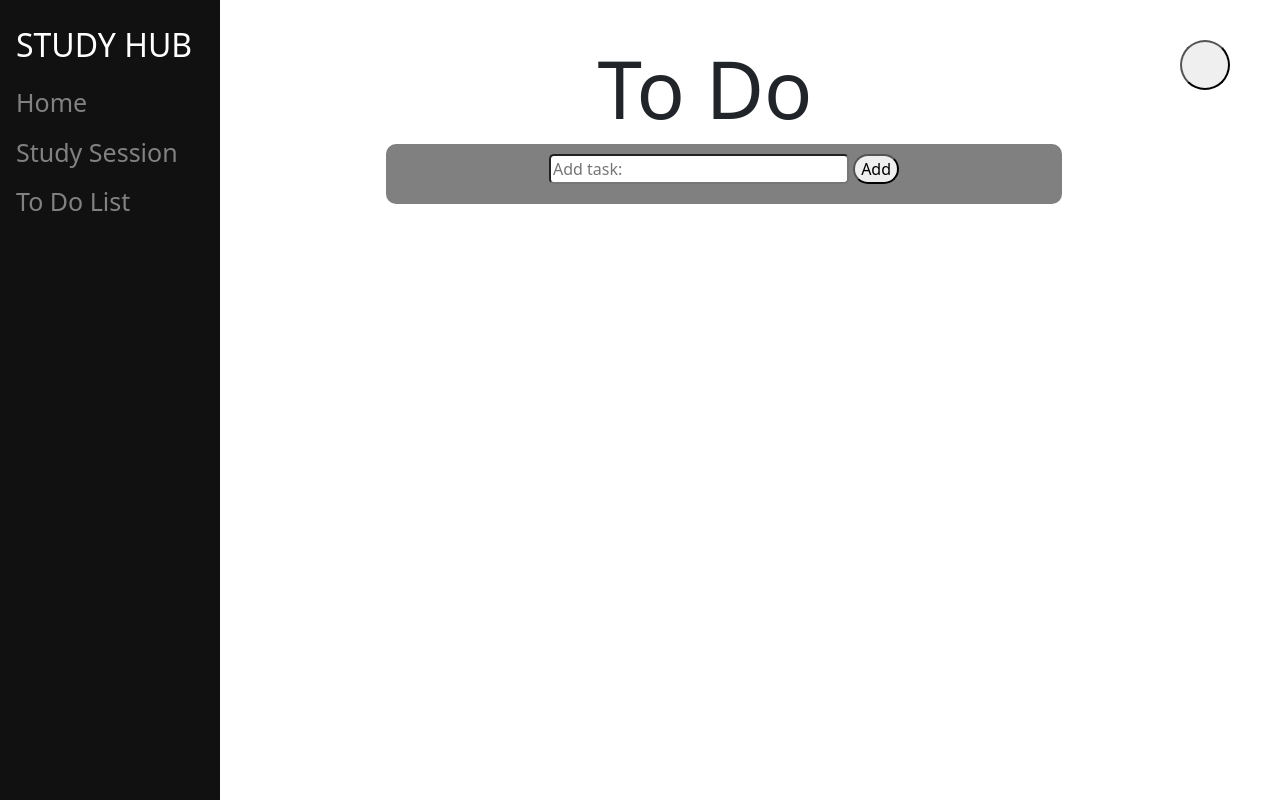
After one commit to SportWizard/StudyHub, a Flask app: page /to-do-list in a window 1280 px wide. The commit adds this page. Run offline with Flask 3, Linux system fonts and the light colour scheme; the visitor is signed in with stand-in values (Sample User, id 1); data that the repository does not hold is empty.

Commit message:
to do list

```diff
--- a/src/__init__.py
+++ b/src/__init__.py
@@ -24,7 +24,7 @@ def create_app():
     app.register_blueprint(views, url_prefix="/")
     app.register_blueprint(auth, url_prefix="/")
 
-    from .models import User
+    from .models import User, Task
 
     create_database(app)
 
--- /dev/null
+++ b/src/static/css/toDoList.css
@@ -0,0 +1,42 @@
+.main h1 {
+    text-align: center;
+}
+
+.box {
+    margin-left: 15%;
+    background-color: gray;
+    width: 65%;
+    height: 50%;
+    padding: 10px;
+    border-radius: 10px;
+}
+
+.box button {
+    border-radius: 20px;
+}
+
+#header form {
+    text-align: center;
+    margin-bottom: 10px;
+}
+
+#header input {
+    border-radius: 5px;
+    width: 300px;
+}
+
+.task {
+    border-style: solid;
+    border-color: black;
+    font-size: 20px;
+    padding: 1%;
+}
+
+.task button {
+    float: right;
+    margin-right: 1%;
+}
+
+.task a{
+    text-decoration: underline;
+}
--- a/src/templates/base.html
+++ b/src/templates/base.html
@@ -1,3 +1,4 @@
+<!--for login and sign up-->
 <!DOCTYPE html>
 <html lang="en">
     <head>
@@ -6,7 +7,7 @@
         <meta http-equiv="X-UA-Compatible" content="ie=edge">
         <!--bootstrap CSS-->
         <link href="https://cdn.jsdelivr.net/npm/bootstrap@5.0.2/dist/css/bootstrap.min.css" rel="stylesheet" integrity="sha384-EVSTQN3/azprG1Anm3QDgpJLIm9Nao0Yz1ztcQTwFspd3yD65VohhpuuCOmLASjC" crossorigin="anonymous"/>
-        {% block css %}{% endblock %}
+        {% block css %}{% endblock %} <!--css link-->
         <title>{% block title %}{% endblock %}</title>
     </head>
 
--- a/src/templates/login.html
+++ b/src/templates/login.html
@@ -12,7 +12,7 @@
     <h2>Please Login</h2>
 
     <form method="POST">
-        <input type="email" class="form" id="email" name="email" placeholder="Email:"/>
+        <input type="text" class="form" id="username" name="username" placeholder="Username:"/>
 
         <br/>
 
--- a/src/templates/signup.html
+++ b/src/templates/signup.html
@@ -11,10 +11,6 @@
 
     <form method="POST">
         <input type="text" class="form" id="username" name="username" placeholder="Username:"/>
-
-        <br/>
-
-        <input type="email" class="form" id="email" name="email" placeholder="Email:"/>
 
         <br/>
 
--- /dev/null
+++ b/src/templates/toDoList.html
@@ -0,0 +1,48 @@
+{% extends "base.html" %}
+
+{% block css %}
+    <link href="../static/css/home.css" rel="stylesheet"/>
+    <link href="../static/css/toDoList.css" rel="stylesheet"/>
+{% endblock %}
+
+{% block title %}To Do List{% endblock %}
+
+{% block content %}
+    <div class="sidenav">
+        <h2>STUDY HUB</h2>
+
+        <a href="/home">Home</a>
+        <a href="">Study Session</a>
+        <a href="/to-do-list">To Do List</a>
+    </div>
+
+    <div class="main">
+        <div class="topBar">
+            <button>
+                <img src=""/>
+            </button>
+        </div>
+
+        <h1>To Do</h1>
+
+        <div class="box">
+            <div id="header">
+                <form method="POST">
+                    <input type="text" id="text" name="text" placeholder="Add task:"/>
+                    <button type="submit">Add</button>
+                </form>
+            </div>
+
+            <div id="tasks">
+                {% for task in tasks %}
+                    <div class="task">
+                        {{ task.text }}
+                        <a href="/delete-to-do/{{ task.id }}">
+                            <button>Delete</button>
+                        </a>
+                    </div>
+                {% endfor %}
+            </div>
+        </div>
+    </div>
+{% endblock %}
--- a/src/views.py
+++ b/src/views.py
@@ -1,5 +1,7 @@
-from flask import Blueprint, render_template
+from flask import Blueprint, render_template, request, flash, redirect, url_for
 from flask_login import login_required, current_user
+from .models import Task
+from . import db
 
 views = Blueprint("views", __name__)
 
@@ -9,3 +11,35 @@ views = Blueprint("views", __name__)
 @login_required #only able to access this page/root only if logged in
 def home():
     return render_template("home.html", username=current_user.username) #render and send user's username to the HTML
+
+@views.route("/to-do-list", methods=["GET", "POST"])
+@login_required
+def to_do_list():
+    if request.method == "POST":
+        text = request.form.get("text")
+
+        if not text:
+            flash("Task can't be empty.", category="error")
+        else:
+            task = Task(text=text, user_id=current_user.id)
+            db.session.add(task)
+            db.session.commit()
+            flash("Task added", category="success")
+
+    tasks = Task.query.all()
+
+    return render_template("toDoList.html", tasks=tasks)
+
+@views.route("/delete-to-do/<id>")
+@login_required
+def delete_to_do(id):
+    task = Task.query.filter_by(id=id).first()
+
+    if not task:
+        flash("Task does not exist", category="error")
+    else:
+        db.session.delete(task)
+        db.session.commit()
+        flash("Task deleted", category="success")
+
+    return redirect(url_for("views.to_do_list"))
```
Also changed, not shown: src/auth.py (+6 -9 lines), src/models.py (+7 -1 lines), src/static/css/home.css (+0 -49 lines), src/templates/home.html (+2 -8 lines), 2 other files.
